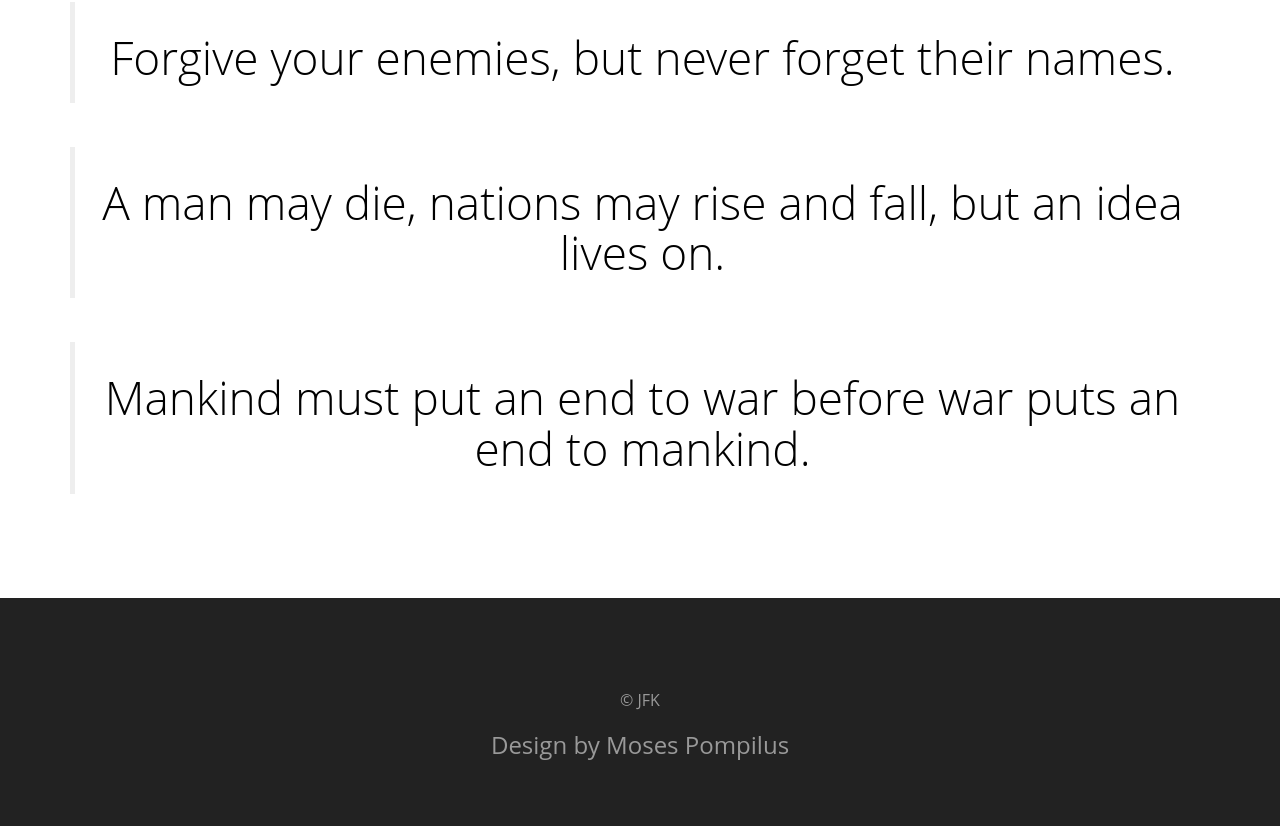
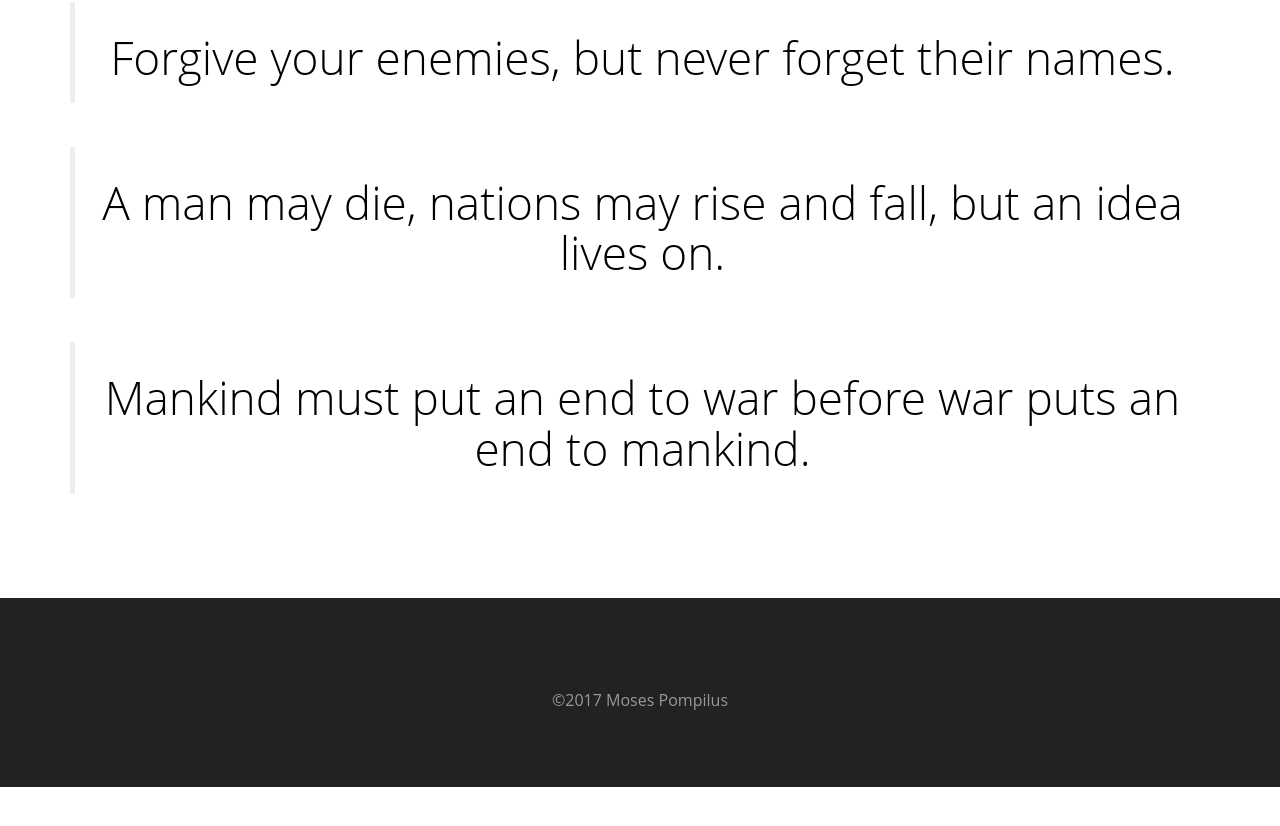
Before and after one commit to Mosesgood/Jfk, a plain HTML site: page index.html in a window 1280 px wide. Shown: the part 9226-10052 px from the top of the page. After the commit the page ends 10013 px from the top, so only its background shows below. Drawn offline with Linux system fonts and the light colour scheme; a web font is replaced by a local one.

Commit message:
Update index.html

```diff
--- a/index.html
+++ b/index.html
@@ -304,9 +304,9 @@ Kennedy's wife Jacqueline, and their two deceased minor children, were later bur
                 <div class="col-md-offset-3 col-md-6 text-center">
                     <div class="widget">
 
-                            © JFK
+                            ©2017 Moses Pompilus
 
-                            <h3>Design by Moses Pompilus</h3>
+
 
                             <div class="credits">
                                 <!--
```
